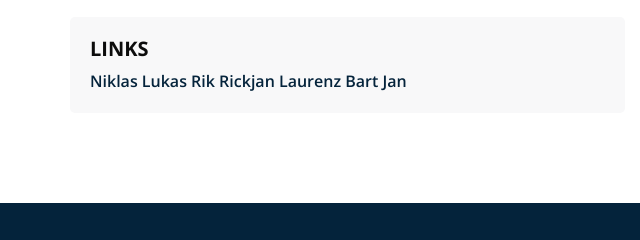
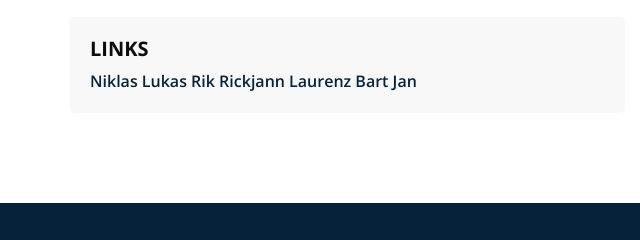
Before and after one commit to ThijsVos123/OuderavondProject, a plain HTML site: page links.html in a window 1280 px wide. Shown: the part 508-748 px from the top of the page, 0-640 px from the left. Drawn offline with nearby package versions, Linux system fonts and the light colour scheme; some packages are replaced by stand-ins of ours; files that its build step writes are made by us from their sources.

Commit message:
Update links.html

```diff
--- a/links.html
+++ b/links.html
@@ -111,7 +111,7 @@
                   <a class="links" href="https://niklashoefnagel.github.io/ouderavondkampen/">Niklas</a>
                   <a class="links" href="https://lukas-schaak.github.io/ProjectwebsiteOuderavond/">Lukas</a>
                   <a class="links" href="https://rikohboyo.github.io/OuderAvondKampen/">Rik</a>
-                  <a class="links" href="https://rickieeerl.github.io/ouderavondict/">Rickjan</a>
+                  <a class="links" href="https://rickieeerl.github.io/ouderavondict/">Rickjann</a>
                   <a class="links" href="https://laurenz-hotting.github.io/Ouderavond/">Laurenz</a>
                   <a class="links" href="https://bartjanw.github.io/websiteOuderavond/">Bart Jan</a>
                 </a>
```
